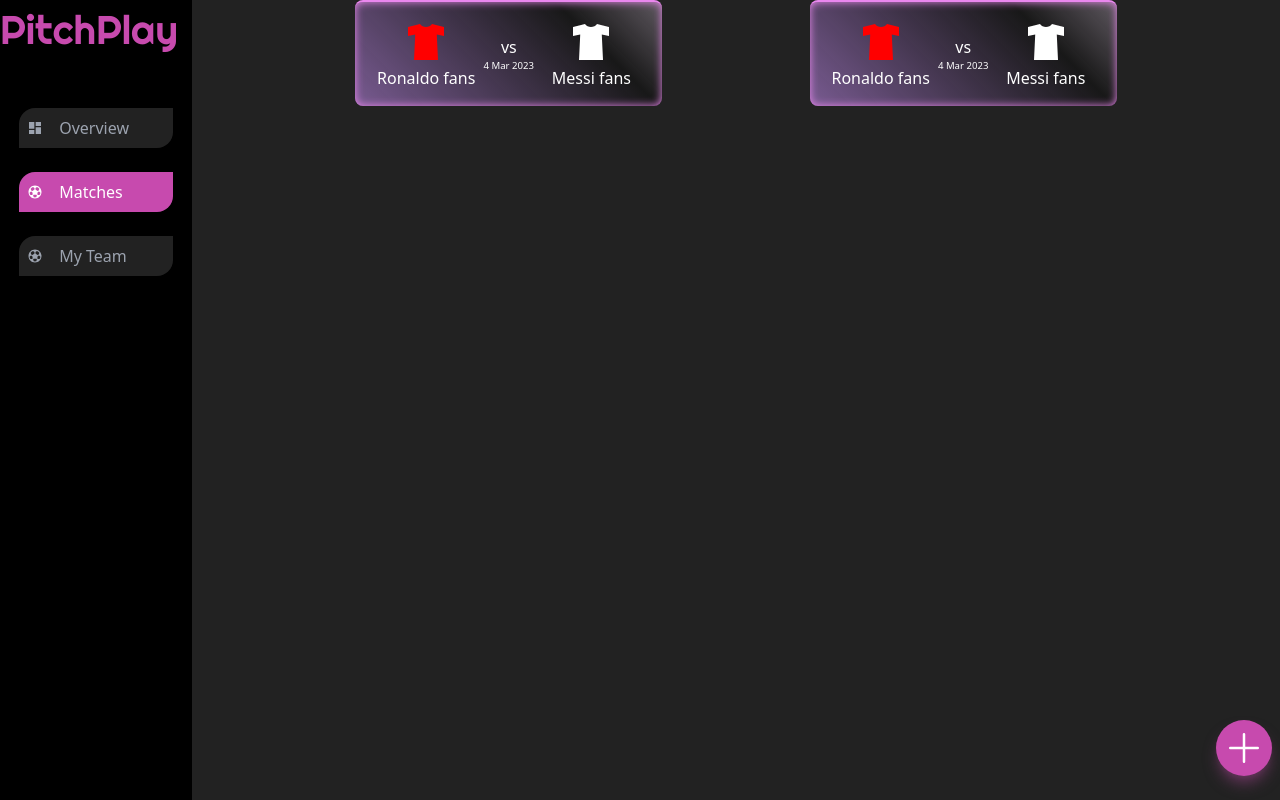
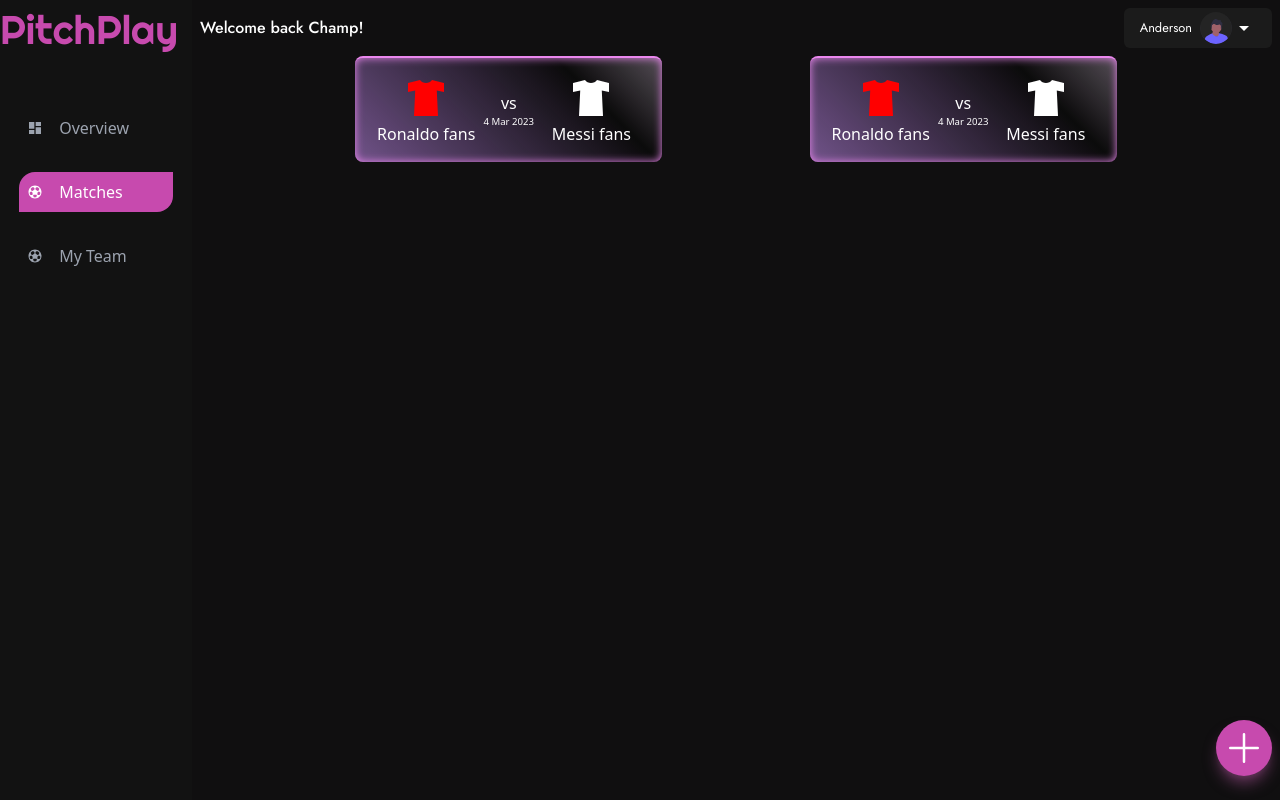
Before and after one commit to Sosaristic/pitch-play, a React (Vite) app: page /dashboard/matches in a window 1280 px wide. Built offline with nearby package versions, Linux system fonts and the light colour scheme.

Commit message:
added logout button feature

```diff
--- a/src/components/Dashboard/DashboardHeader.jsx
+++ b/src/components/Dashboard/DashboardHeader.jsx
@@ -1,14 +1,34 @@
-import React from 'react'
-import {useLocation} from "react-router-dom"
+import React from "react";
+import { useLocation } from "react-router-dom";
+import { Avatar } from "../UI";
+import { MdArrowDropDown } from "react-icons/md";
 
 export default function DashboardHeader() {
-  const {pathname} = useLocation()
-  if(pathname === "/dashboard/overview"){
   return (
-    <header className='bg-[black] pt-4 pl-4'>
-<h1 className='text-[1.2rem] font-jost '>Hi Anderson</h1>
-<h2 className='text-[2rem] mt-4'>Welcome Back</h2>
+    <header className="p-2 flex items-center">
+      <h1 className="text-[1rem] font-jost text-grey font-[500]">Welcome back Champ!</h1>
+      <div
+        role="dropdown"
+        className="group ml-auto flex gap-2 relative text-dark-grey-rgba font-jost bg-dark-grey items-center px-4 py-1 rounded-md"
+      >
+        <p className="hidden md:flex items-center  text-[.8rem]">Anderson </p>
+        <div className="flex items center">
+          <Avatar />
+          <span className="text-[1.5rem] flex items-center">
+            <MdArrowDropDown />
+          </span>
+        </div>
+
+        <div className="absolute z-[1]  scale-0 group-hover:scale-[1] transition-transform right-0  left-0 ">
+          <div className="absolute right-0 text-[.8rem] w-[12rem] rounded-sm top-[2rem] py-2 bg-dark-grey flex flex-col items-center gap-2 logout z-[1]    bg-red">
+            <div className="w-fit">
+              <Avatar />
+            </div>
+            <p>Anderson</p>
+            <button className="bg-primary w-[60%] rounded-lg hover:bg-hover transition-colors duration-300">Sign Out</button>
+          </div>
+        </div>
+      </div>
     </header>
-  )
-  }
+  );
 }
--- a/src/components/Dashboard/Overview/Overview.jsx
+++ b/src/components/Dashboard/Overview/Overview.jsx
@@ -4,8 +4,8 @@
 
 export default function Overview() {
   return (
-    <section className='bg-black'>
-        <DHero />
+    <section className=''>
+
         <section className='flex'>
         <TeamFormCard />
         </section>
--- /dev/null
+++ b/src/components/UI/Avatar.jsx
@@ -0,0 +1,10 @@
+import React from 'react'
+import AvatarImg from "../../assets/svg/avatar.svg"
+
+export default function Avatar() {
+  return (
+    <div className='rounded-full bg-light-grey'>
+        <img src={AvatarImg} alt="" className='rounded-full h-[2rem] w-[2rem]'/>
+    </div>
+  )
+}
--- a/src/components/UI/index.js
+++ b/src/components/UI/index.js
@@ -8,3 +8,4 @@
 export {default as Loader} from "./Loader"
 export {default as PitchView} from "./PitchView"
 export {default as Notification} from "./Notification"
+export {default as Avatar} from "./Avatar"
--- a/src/index.css
+++ b/src/index.css
@@ -25,9 +25,8 @@
 
 
 body{
-  background-color: black;
+  background-color: #121212;
   color: white;
-  scrollbar-color: red;
 }
 
 .match-active::before{
@@ -261,4 +260,17 @@
     transform: rotate(135deg);
   }
 }
+
+/* avatar logout  */
+.logout::after{
+  content: "";
+  position: absolute;
+  width: 0;
+  height: 0;
+  top: -8px;
+  right: 2px;
+  border-left: 8px solid transparent;
+  border-right: 8px solid transparent;
+  border-bottom: 8px solid #1b1b1b;
 }
+}
--- a/src/pages/Dashboard.jsx
+++ b/src/pages/Dashboard.jsx
@@ -10,10 +10,12 @@
     <MyTeamDataProvider>
       <NewTeamDataProvider>
     <main className='flex relative min-h-full'>
-        <div className="side-bar hidden lg:block w-[15%] min-h-[100vh]"><MainSideNav /></div>
-        <div className="w-[70%] relative min-h-[100vh] bg-grey flex-1 pt-14 lg:pt-0">
 
-          <MobileHeader />
+        <div className="bg-grey hidden lg:block w-[15%] min-h-[100vh]"><MainSideNav /></div>
+
+        <div className="w-[70%] relative min-h-[100vh] bg-dark flex-1 pt-14 lg:pt-0">
+          <DashboardHeader />
+
           <Outlet/>
         </div>
         <div className='fixed bottom-0 left-0 right-0 lg:hidden z-[100]'><BottomNav /></div>
--- a/tailwind.config.js
+++ b/tailwind.config.js
@@ -1,18 +1,22 @@
 /** @type {import('tailwindcss').Config} */
 export default {
-  content: [
-    "./index.html", "./src/**/*.{js,ts,jsx,tsx}"],
+  content: ["./index.html", "./src/**/*.{js,ts,jsx,tsx}"],
 
   theme: {
     extend: {
       screens: {
-        vs: '290px'
+        vs: "290px",
       },
       colors: {
         primary: "#c74aae",
-        grey: "#222222",
+        dark: "#100f10",
+        "dark-grey": '#1b1b1b',
+        "light-grey": "#242424",
         white: "#fff",
         hover: "#66355c",
+        'white-rgba': 'rgba(#fff, 0.96)',
+        'light-grey-rgba': 'rgba(#fff, 0.67)',
+        'dark-grey-rgba': 'rgba(#fff, 0.45)',
         "pitch-light-green": "#589644",
         "pitch-dark-green": "#528b40",
       },
@@ -24,7 +28,7 @@
       },
       backgroundImage: {
         // "home-hero": "url('/assets/images/football-hero.jpg')"
-        "football-field": "url('/src/assets/svg/football-field.svg')"
+        "football-field": "url('/src/assets/svg/football-field.svg')",
       },
       boxShadow: {
         "user-select-shadow": "0px 0px 2px 2px #1d8e66",
@@ -33,4 +37,4 @@
     },
   },
   plugins: [],
-}
+};
```
Also changed, not shown: src/assets/svg/avatar.svg (added).
